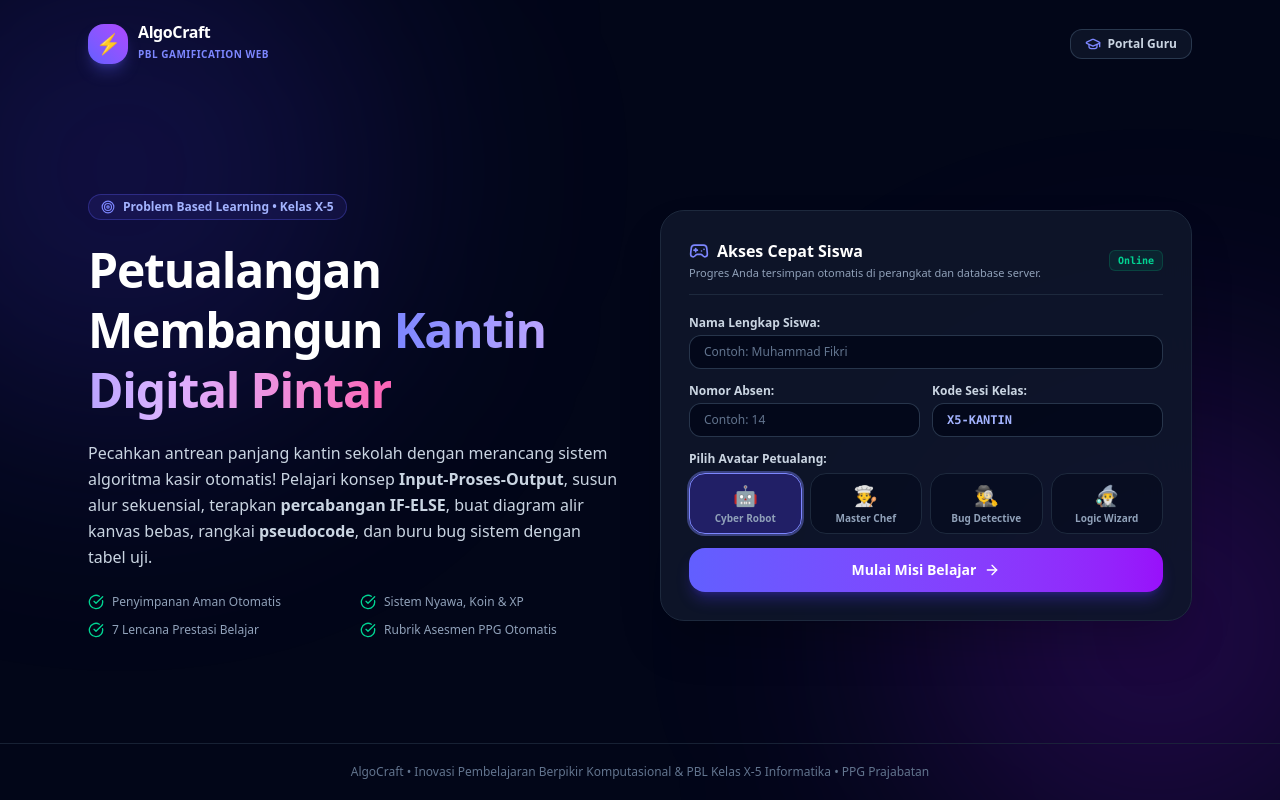
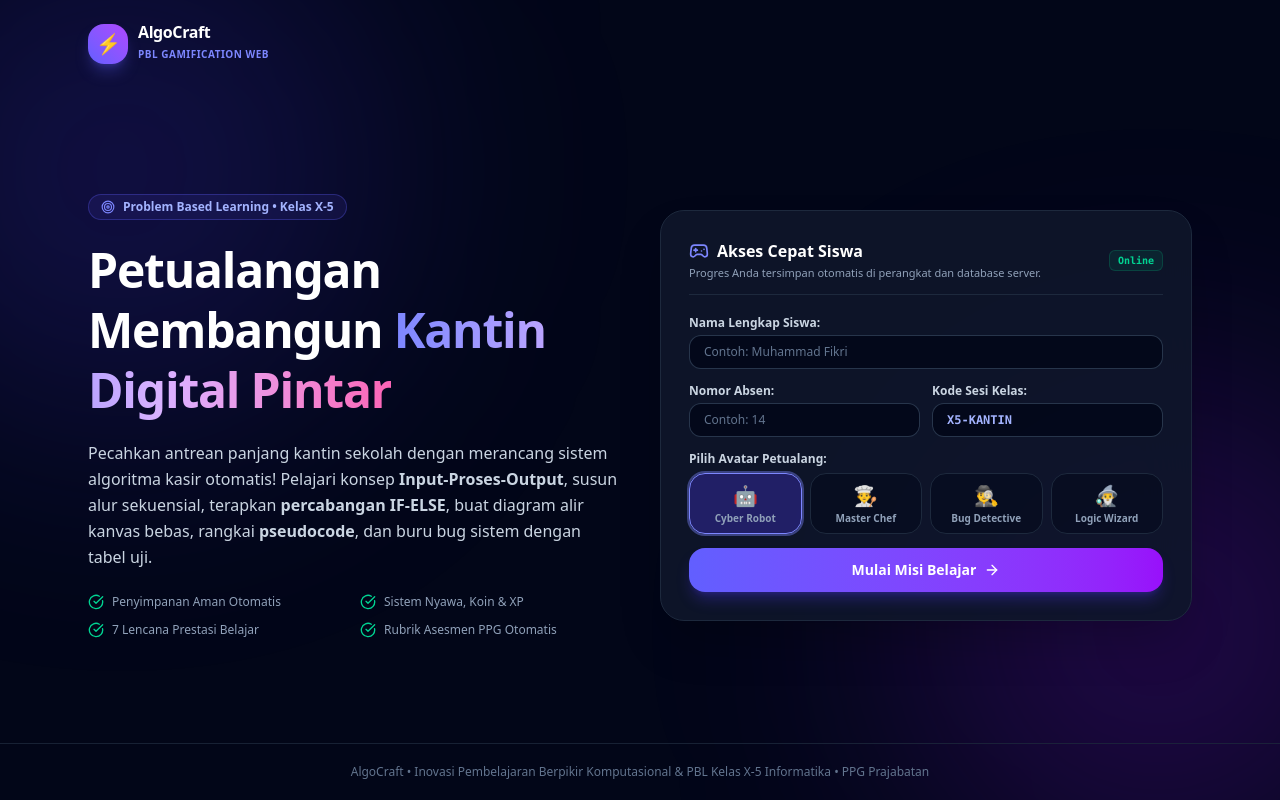
Before and after one commit to nursyifaahmad/algocraft, a Next.js app: page / in a window 1280 px wide. Built offline with nearby package versions, Linux system fonts and the light colour scheme.

Commit message:
feat: hilangkan tombol Portal Guru dari halaman siswa agar akses guru bersifat private

```diff
--- a/src/app/page.tsx
+++ b/src/app/page.tsx
@@ -5,7 +5,6 @@ import { useRouter } from "next/navigation";
 import {
   Target,
   Gamepad2,
-  GraduationCap,
   ArrowRight,
   CheckCircle,
   AlertCircle,
@@ -160,14 +159,6 @@ export default function LandingPage() {
             </span>
           </div>
         </div>
-
-        <button
-          onClick={() => router.push("/teacher/login")}
-          className="flex items-center gap-1.5 px-3.5 py-1.5 rounded-xl text-xs font-bold text-slate-300 hover:text-white bg-slate-900/80 hover:bg-slate-800 border border-slate-700/80 transition-all cursor-pointer"
-        >
-          <GraduationCap className="w-4 h-4 text-indigo-400" />
-          <span>Portal Guru</span>
-        </button>
       </nav>
 
       {/* Hero & Fast Login Section */}
```
